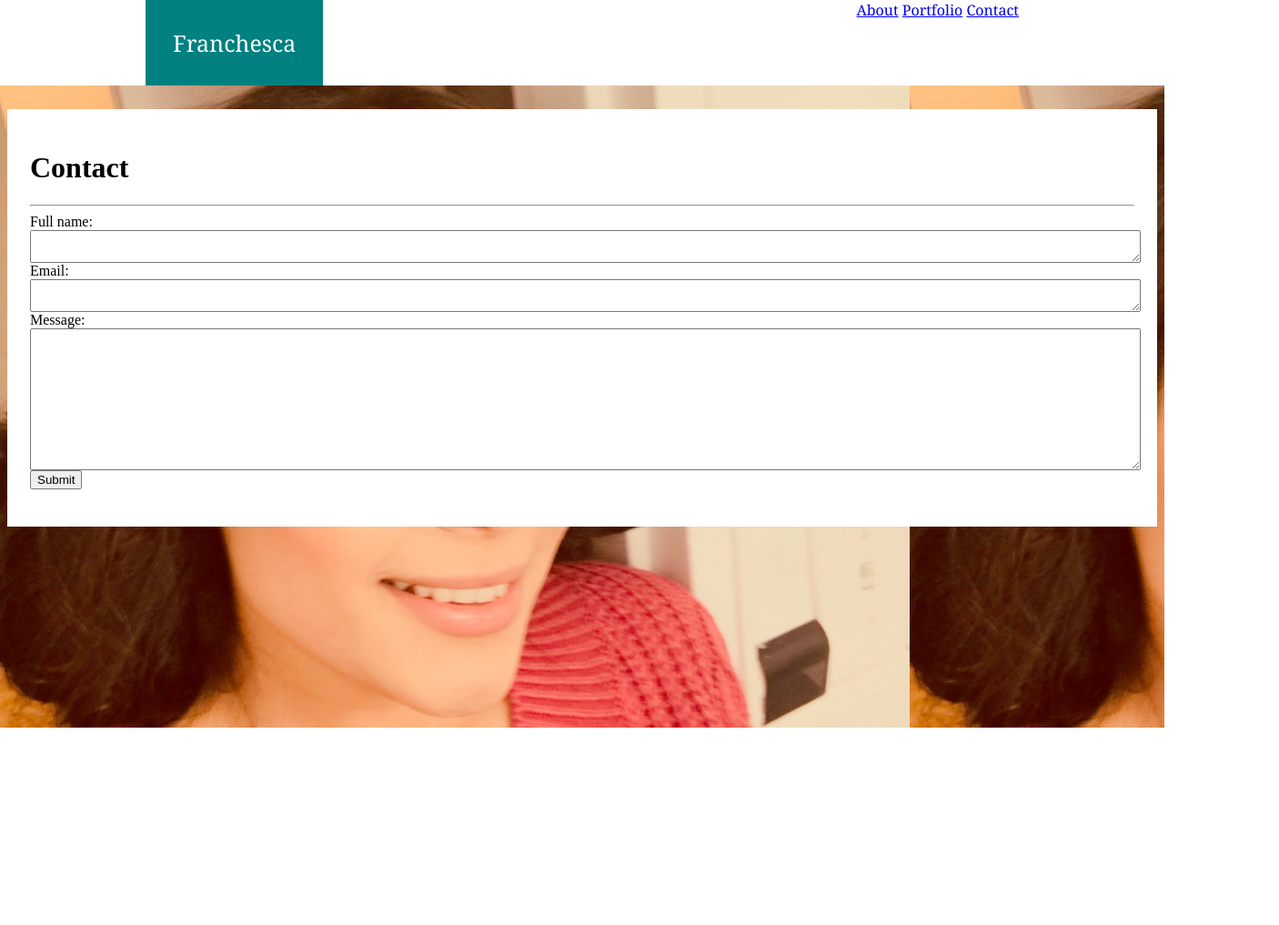
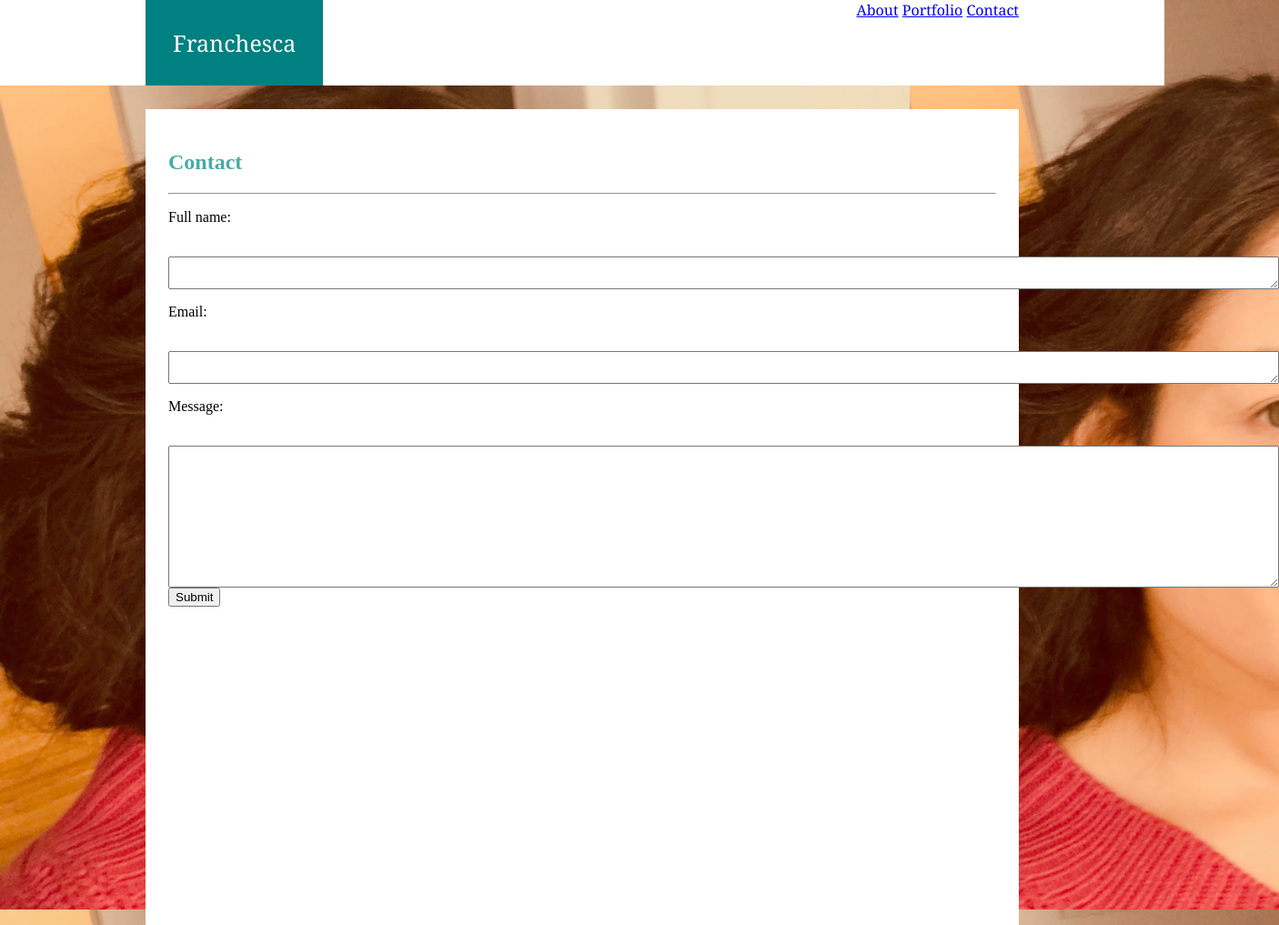
Before and after one commit to Frenshy1031/Hw1, a plain HTML site: page contact.html in a window 1280 px wide. Shown: the top 1017 px of the page at 91% size, 1406 px wide, since content can reach past the window. Before the commit the page ends 800 px from the top, so only its background shows below. Drawn offline with Linux system fonts and the light colour scheme.

Commit message:
Homework1

```diff
--- a/contact.html
+++ b/contact.html
@@ -21,19 +21,23 @@
           </div>
     </div>
 
-<div class= "rap">
+<div class= "container">
   <div class= "article">
-  <h1> Contact </h1>
+  <h2> Contact </h2>
   <hr>
 
   <form action="/action_page.php">
-    Full name:<br>
+    <p> Full name:</p>
+      <br>
+
     <textarea rows="" cols="150" placeholder=""></textarea>
     <br>
-    Email:<br>
+    <p>Email:</p>
+      <br>
     <textarea rows="0" cols="150" placeholder=""></textarea>
     <br>
-    Message:<br>
+   <p> Message:</p>
+     <br>
     <textarea rows="10" cols="150" placeholder=""></textarea>
     <br>
 
--- a/style.css
+++ b/style.css
@@ -59,6 +59,7 @@ body{
 .text{
 
 	text-align: justify;
+	color: black;
 }
 
 
@@ -143,7 +144,8 @@ footer {
 	background-color: gray;
 
 }
-.h1{
+p {
+color:black;
 
 
 }
```
Also changed, not shown: index.html (+4 -4 lines), portfolio.html (line endings or trailing spaces).
